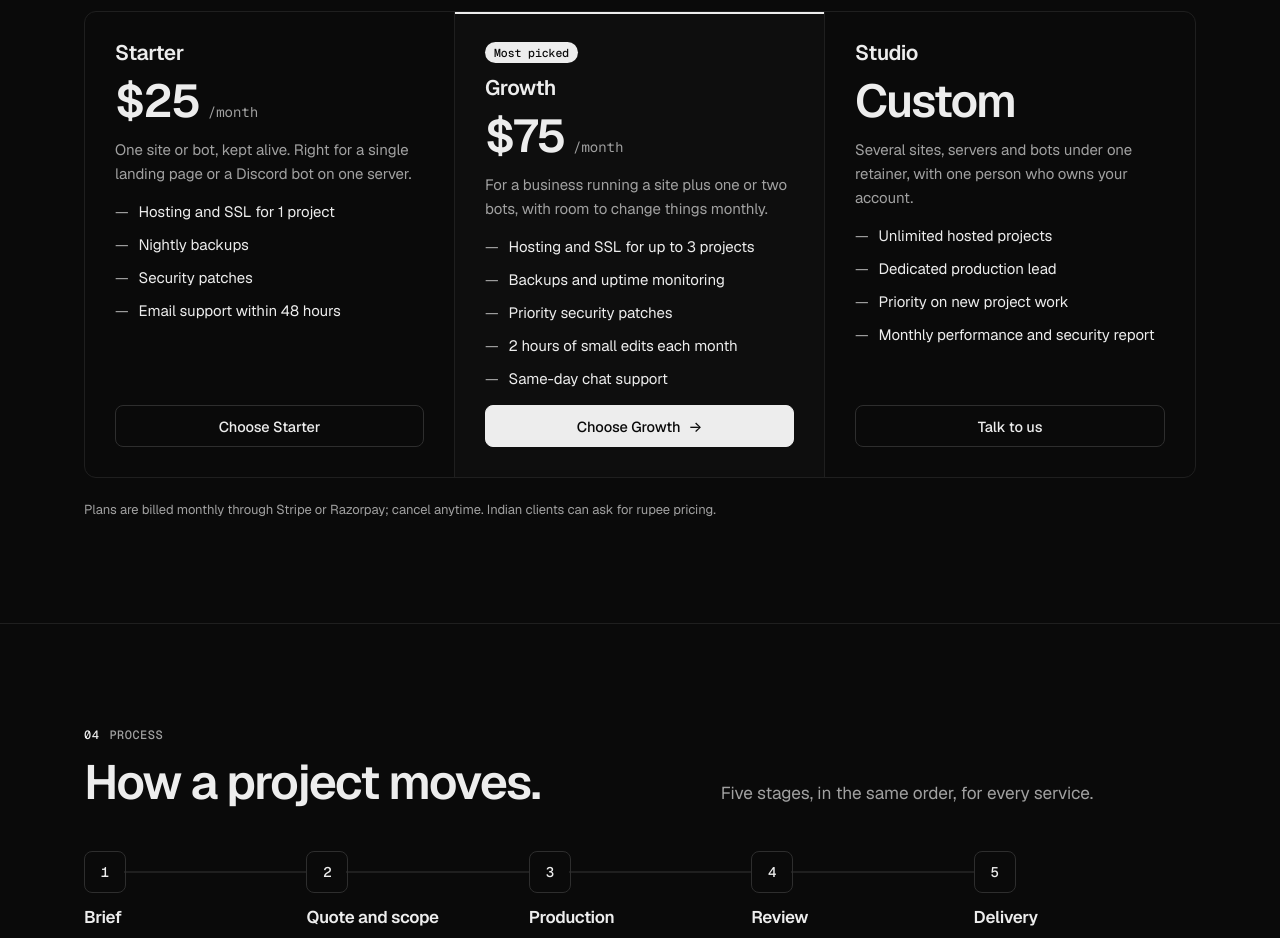
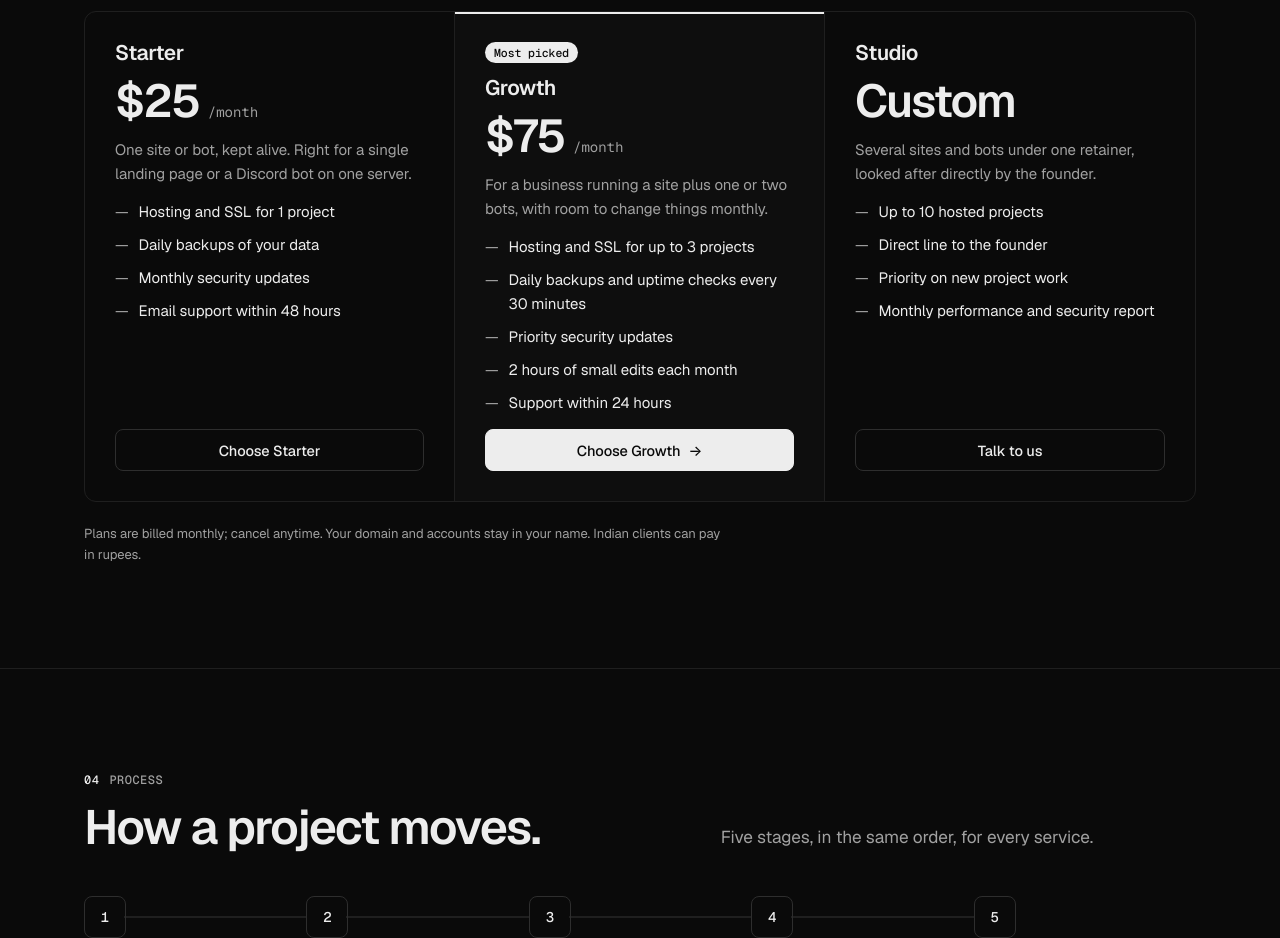
Before and after one commit to krishil9316k/ovrix, a website: page index.html in a window 1280 px wide. Shown: the part 2600-3538 px from the top of the page. Drawn offline with nearby package versions, Linux system fonts and the light colour scheme.

Commit message:
Monthly plans: promise only what we deliver
Daily backups instead of nightly, 24h support instead of same-day, up to 10 projects instead of unlimited, founder as direct contact. Billing line no longer names gateways that are not live yet; domains and accounts stay in the client's name.

Co-Authored-By: Claude Opus 5.5 <noreply@anthropic.com>
Claude-Session: https://claude.ai/code/session_01C6suU25eSwhwpFxeVSGDTx

```diff
--- a/index.html
+++ b/index.html
@@ -113,24 +113,24 @@
         <article class="plan reveal">
           <h3>Starter</h3><div class="price">$25<small> /month</small></div>
           <p>One site or bot, kept alive. Right for a single landing page or a Discord bot on one server.</p>
-          <ul><li>Hosting and SSL for 1 project</li><li>Nightly backups</li><li>Security patches</li><li>Email support within 48 hours</li></ul>
+          <ul><li>Hosting and SSL for 1 project</li><li>Daily backups of your data</li><li>Monthly security updates</li><li>Email support within 48 hours</li></ul>
           <a class="btn" href="#contact" data-pay="starter" data-pick="Hosting & Maintenance">Choose Starter</a>
         </article>
         <article class="plan hot reveal">
           <span class="tag">Most picked</span>
           <h3>Growth</h3><div class="price">$75<small> /month</small></div>
           <p>For a business running a site plus one or two bots, with room to change things monthly.</p>
-          <ul><li>Hosting and SSL for up to 3 projects</li><li>Backups and uptime monitoring</li><li>Priority security patches</li><li>2 hours of small edits each month</li><li>Same-day chat support</li></ul>
+          <ul><li>Hosting and SSL for up to 3 projects</li><li>Daily backups and uptime checks every 30 minutes</li><li>Priority security updates</li><li>2 hours of small edits each month</li><li>Support within 24 hours</li></ul>
           <a class="btn pri" href="#contact" data-pay="growth" data-pick="Hosting & Maintenance">Choose Growth</a>
         </article>
         <article class="plan reveal">
           <h3>Studio</h3><div class="price">Custom</div>
-          <p>Several sites, servers and bots under one retainer, with one person who owns your account.</p>
-          <ul><li>Unlimited hosted projects</li><li>Dedicated production lead</li><li>Priority on new project work</li><li>Monthly performance and security report</li></ul>
+          <p>Several sites and bots under one retainer, looked after directly by the founder.</p>
+          <ul><li>Up to 10 hosted projects</li><li>Direct line to the founder</li><li>Priority on new project work</li><li>Monthly performance and security report</li></ul>
           <a class="btn" href="#contact" data-pick="Hosting & Maintenance">Talk to us</a>
         </article>
       </div>
-      <p class="fine">Plans are billed monthly through Stripe or Razorpay; cancel anytime. Indian clients can ask for rupee pricing.</p>
+      <p class="fine">Plans are billed monthly; cancel anytime. Your domain and accounts stay in your name. Indian clients can pay in rupees.</p>
     </div>
   </section>
 
```
